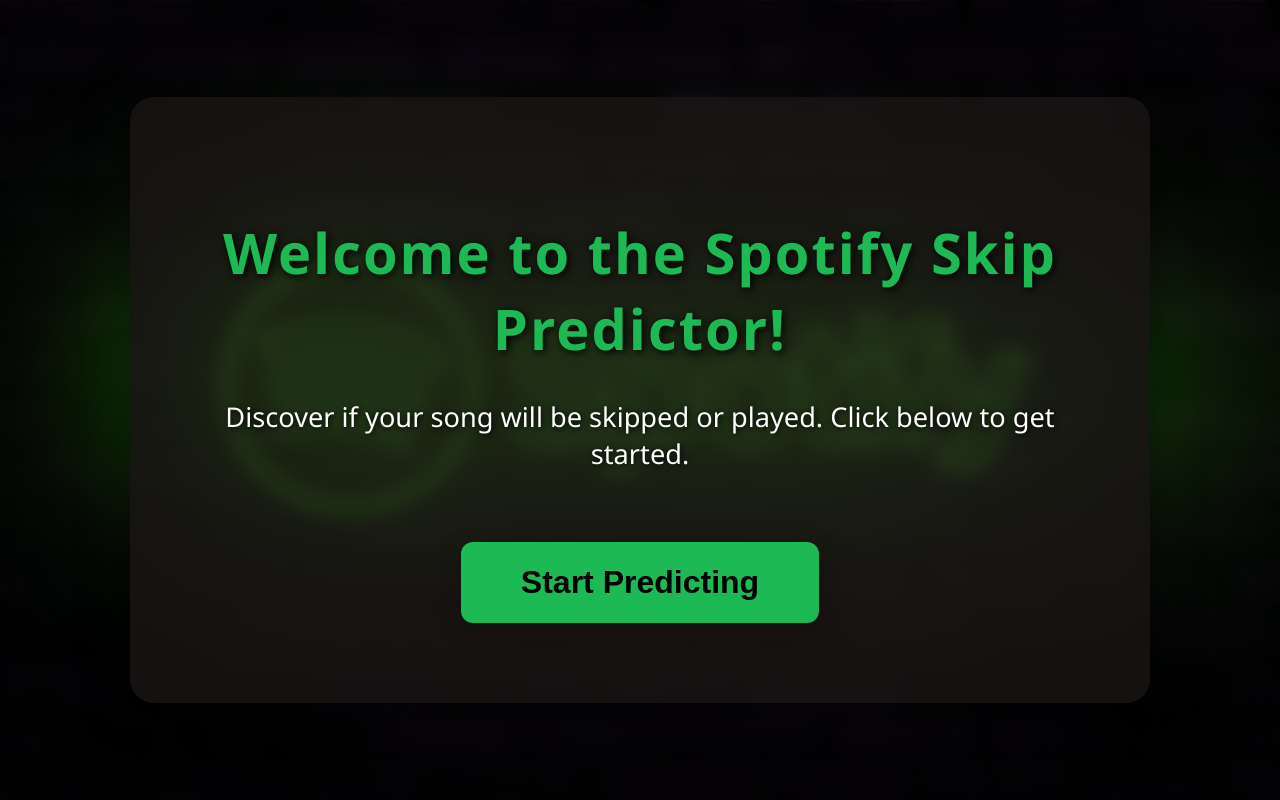
After one commit to Cgkavya/Predicting-Spotify-Track-Skips-Using-Audio-Features, a Flask app: template templates/welcome.html in a window 1280 px wide. The commit adds this page. Run offline with Flask 3, Linux system fonts and the light colour scheme; the template is opened without the code that fills it, so the values that code supplies are empty; parts of the project's set-up code (start-up, migrations or seed data) failed here and were passed over.

Commit message:
new commit

```diff
--- /dev/null
+++ b/templates/welcome.html
@@ -0,0 +1,97 @@
+<!DOCTYPE html>
+<html lang="en">
+
+<head>
+    <meta charset="UTF-8">
+    <meta name="viewport" content="width=device-width, initial-scale=1">
+    <title>Welcome to Spotify Skip Predictor</title>
+    <link rel="stylesheet" href="{{ url_for('static', filename='style.css') }}">
+    <style>
+        body {
+            background: url('/static/images/spotify-banner.jpg') no-repeat center center fixed;
+            background-size: cover;
+            height: 100vh;
+            width: 100vw;
+            margin: 0;
+            padding: 0;
+            position: relative;
+            display: flex;
+            justify-content: center;
+            align-items: center;
+            box-sizing: border-box;
+        }
+
+        body::before {
+            content: "";
+            position: fixed;
+            top: 0;
+            left: 0;
+            right: 0;
+            bottom: 0;
+            background: inherit;
+            filter: blur(10px);
+            z-index: 0;
+            pointer-events: none;
+        }
+
+        .welcome-container {
+            position: relative;
+            z-index: 1;
+            background: rgba(25, 20, 20, 0.85);
+            border-radius: 24px;
+            padding: 80px 60px;
+            max-width: 900px;
+            min-width: 400px;
+            text-align: center;
+            box-shadow: 0 0 48px rgba(0, 0, 0, 0.5);
+        }
+
+        .welcome-container h1 {
+            font-size: 3.5rem;
+            margin-bottom: 32px;
+            font-weight: 800;
+            letter-spacing: 2px;
+            color: #1DB954;
+            text-shadow: 2px 2px 8px #000;
+        }
+
+        .welcome-container p {
+            font-size: 1.7rem;
+            margin-bottom: 40px;
+            color: #fff;
+            font-weight: 500;
+            text-shadow: 1px 1px 6px #000;
+        }
+
+        .welcome-btn {
+            background-color: #1DB954;
+            color: #000;
+            padding: 22px 60px;
+            border: none;
+            border-radius: 12px;
+            font-size: 2rem;
+            font-weight: bold;
+            cursor: pointer;
+            transition: background-color 0.3s, transform 0.2s;
+            margin-top: 30px;
+            box-shadow: 0 4px 24px rgba(0, 0, 0, 0.2);
+        }
+
+        .welcome-btn:hover {
+            background-color: #1ed760;
+            transform: scale(1.05);
+        }
+    </style>
+</head>
+
+<body>
+    <div class="welcome-container">
+        <h1>Welcome to the Spotify Skip Predictor!</h1>
+        <p>Discover if your song will be skipped or played. Click below to get started.</p>
+        <a href="{{ url_for('home') }}">
+            <button class="welcome-btn">Start Predicting</button>
+        </a>
+    </div>
+</body>
+
+</html>
```
Also changed, not shown: templates/home.html (+20 -9 lines).
